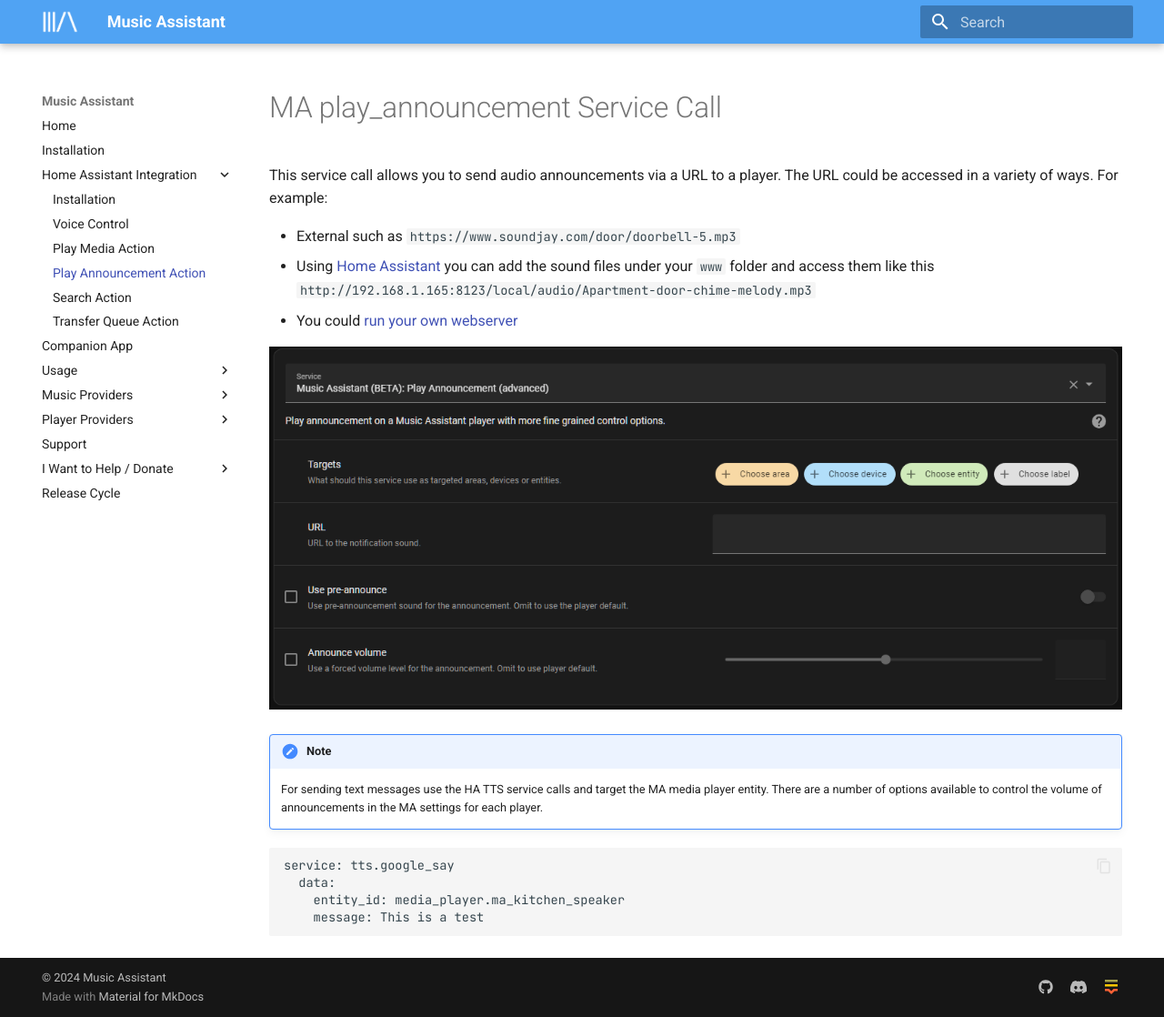
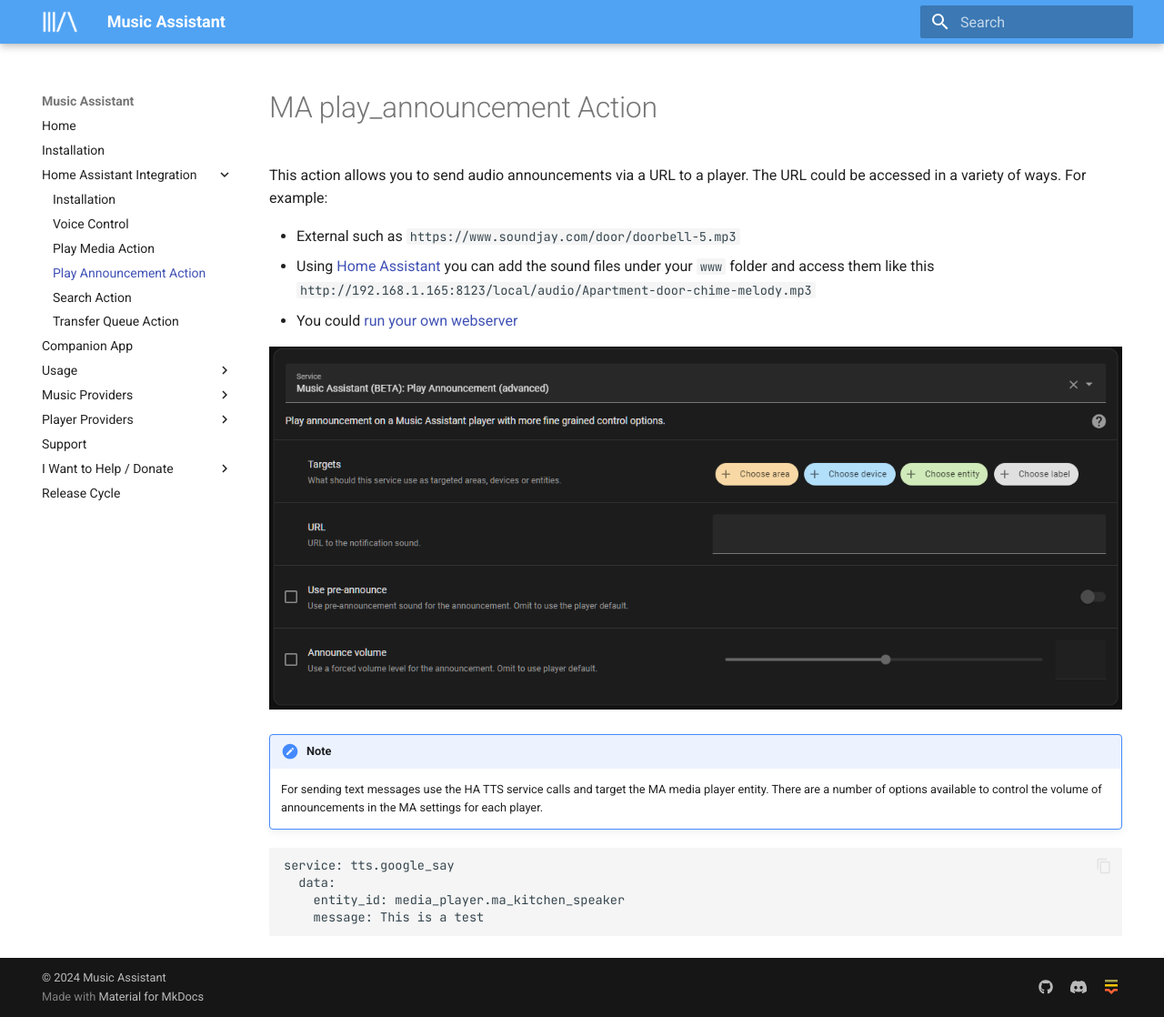
Before and after one commit to pwbriggs/music-assistant.github.io, an MkDocs documentation site: the page built from docs/faq/massannounce.md, in a window 1280 px wide and 1118 px high. Shown: the whole window at 91% size. Built offline with MkDocs 1.6.1 and Material for MkDocs 9.7.7, drawn with Linux system fonts in a browser that asks for light colours.

Commit message:
Change service call to action

```diff
--- a/docs/faq/massannounce.md
+++ b/docs/faq/massannounce.md
@@ -1,6 +1,6 @@
-# MA play_announcement Service Call
+# MA play_announcement Action
 
-This service call allows you to send audio announcements via a URL to a player. The URL could be accessed in a variety of ways. For example:
+This action allows you to send audio announcements via a URL to a player. The URL could be accessed in a variety of ways. For example:
 
 - External such as `https://www.soundjay.com/door/doorbell-5.mp3`
 - Using [Home Assistant](https://www.home-assistant.io/integrations/http/#hosting-files) you can add the sound files under your `www` folder and access them like this `http://192.168.1.165:8123/local/audio/Apartment-door-chime-melody.mp3`
```
